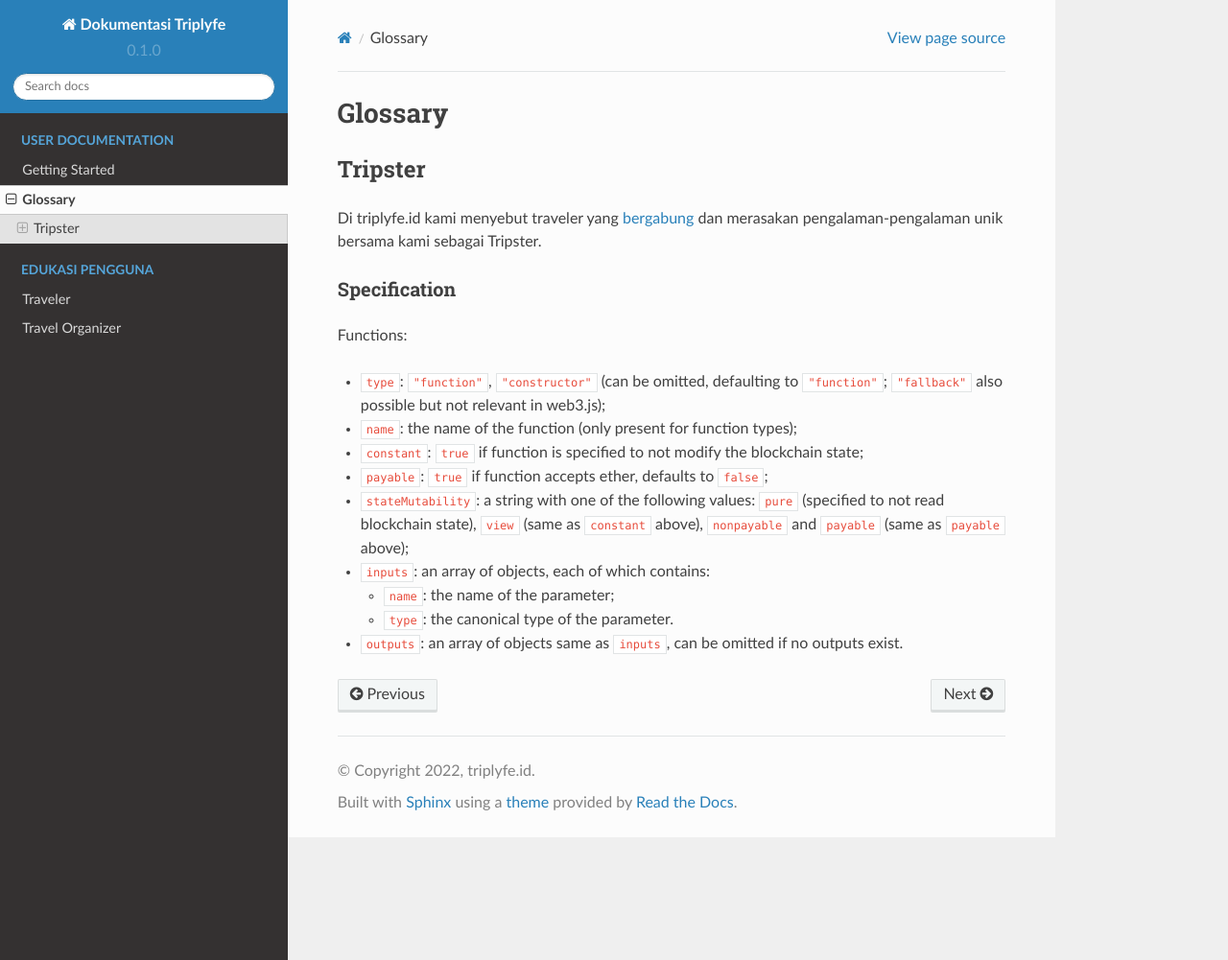
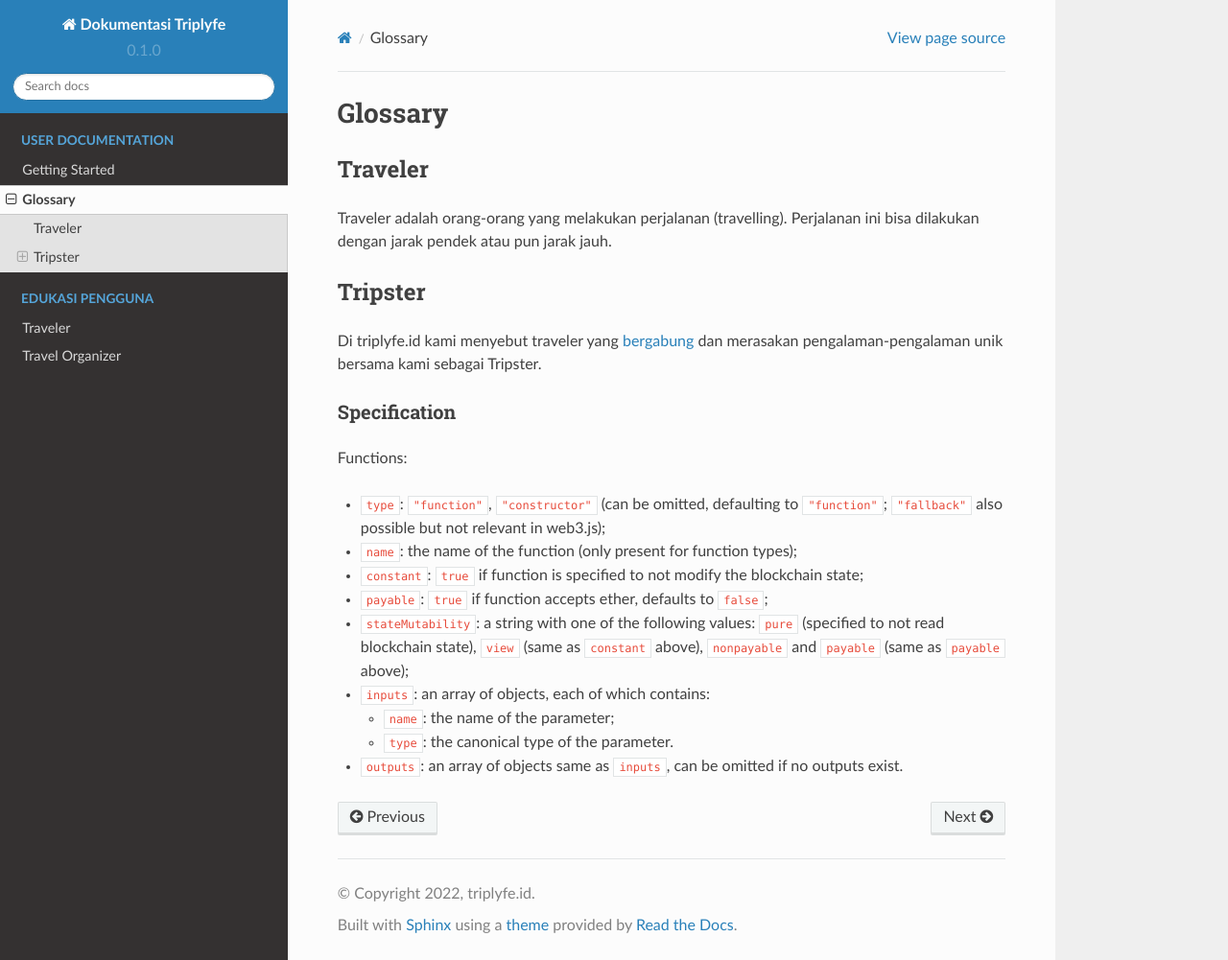
Before and after one commit to cleevo/doc.triplyfe, a Sphinx documentation site: the page built from docs/source/glossary.rst, in a window 1280 px wide and 1001 px high. Shown: the whole window at 96% size. Built offline with Sphinx 7.4.7 and the Read the Docs theme 2.0.0, drawn with Linux system fonts in a browser that asks for light colours.

Commit message:
Tambah satu glossary, traveler

```diff
--- a/docs/source/glossary.rst
+++ b/docs/source/glossary.rst
@@ -3,6 +3,10 @@
 Glossary
 ========
 
+Traveler
+========
+
+Traveler adalah orang-orang yang melakukan perjalanan (travelling). Perjalanan ini bisa dilakukan dengan jarak pendek atau pun jarak jauh.
 
 
 Tripster
@@ -10,7 +14,7 @@
 
 Di triplyfe.id kami menyebut traveler yang `bergabung <https://triplyfe.id/signup/>`__ dan merasakan pengalaman-pengalaman unik bersama kami sebagai Tripster.
 
-
+..
 -------------
 Specification
 -------------
```
